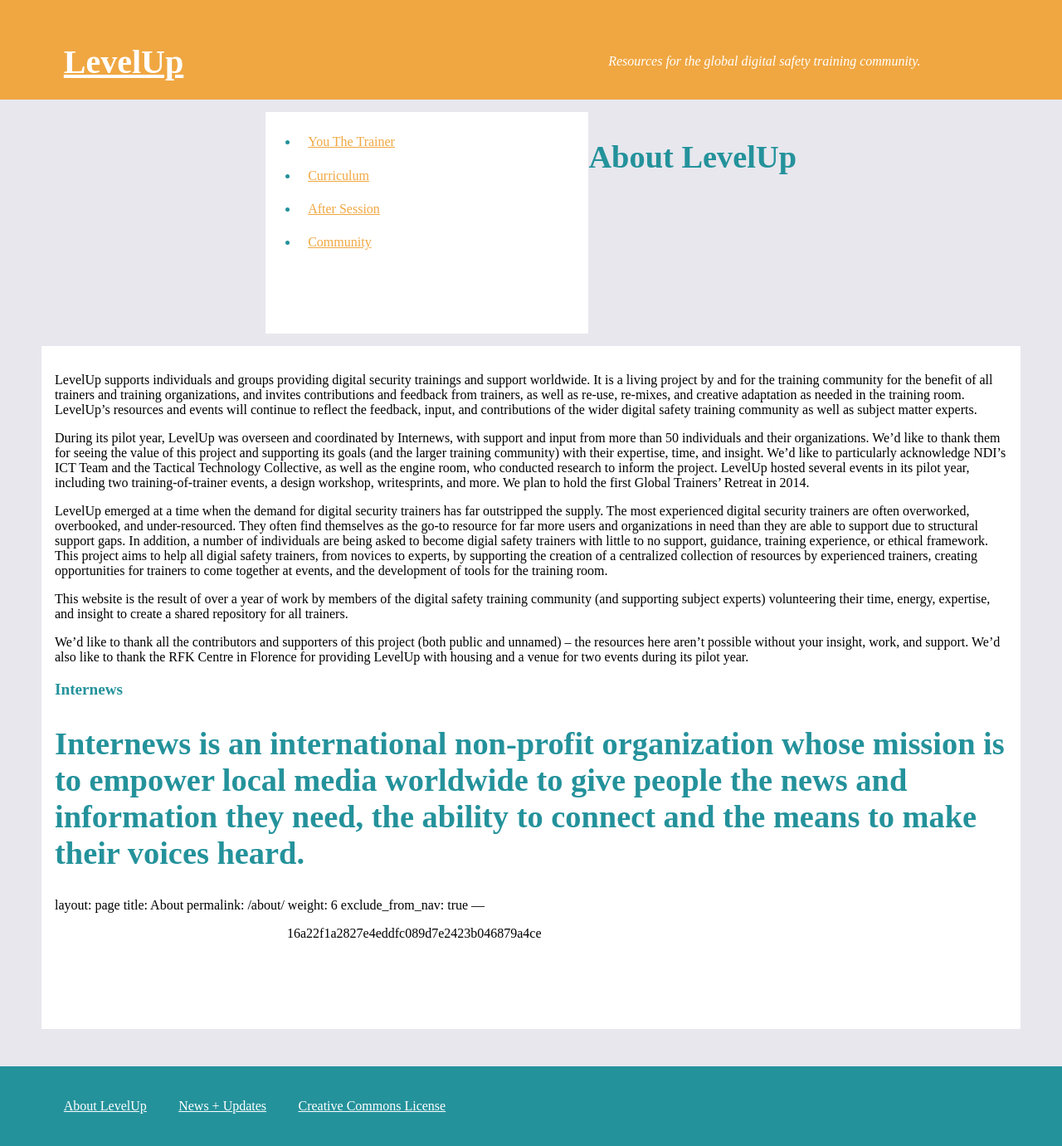
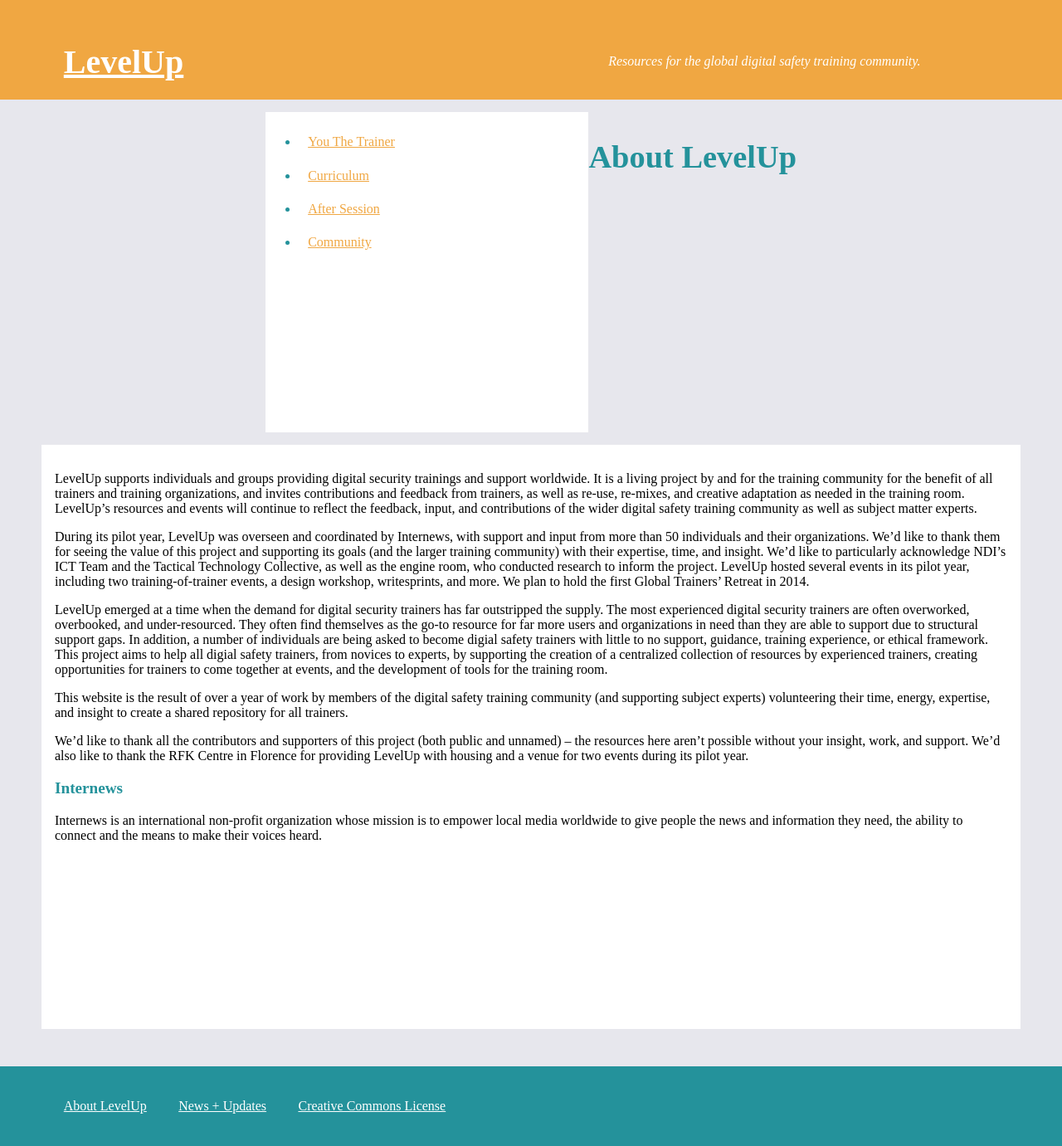
Before and after one commit to levelupcc/level-up, a Jekyll site: the page built from _pages/about/about.md, in a window 1280 px wide. Shown: the whole page at 83% size. Built offline with Jekyll 4.4.1, drawn with Linux system fonts in a browser that asks for light colours.

Commit message:
Update about.md

```diff
--- a/_pages/about/about.md
+++ b/_pages/about/about.md
@@ -18,11 +18,3 @@
 ### Internews
 
 Internews is an international non-profit organization whose mission is to empower local media worldwide to give people the news and information they need, the ability to connect and the means to make their voices heard.
-=======
-layout: page
-title: About
-permalink: /about/
-weight: 6
-exclude_from_nav: true
----
->>>>>>> 16a22f1a2827e4eddfc089d7e2423b046879a4ce
```
